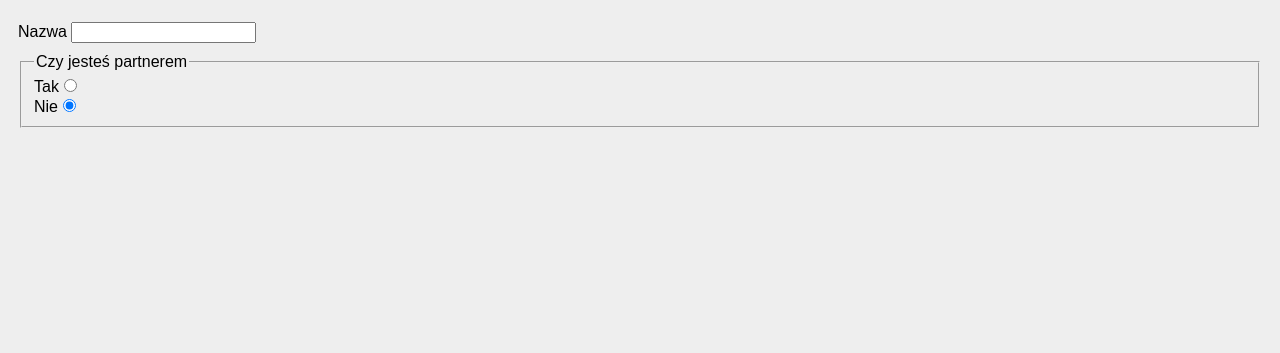
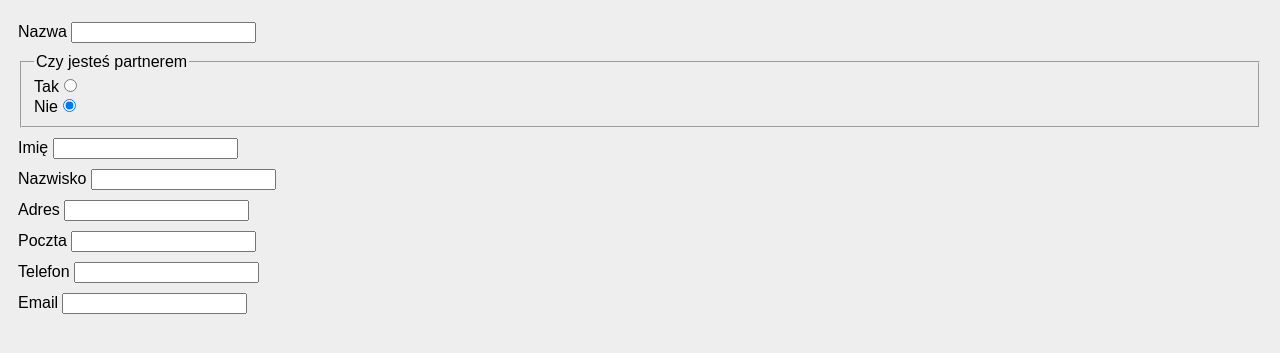
Before and after one commit to MikiWojak/Zamowienia, a PHP site: page /klient_form.php in a window 1280 px wide. Shown: the part 58-411 px from the top of the page. Run offline with PHP 8.4, Linux system fonts and the light colour scheme.

Commit message:
Pozostale pola w formularzu

```diff
--- a/klient_form.php
+++ b/klient_form.php
@@ -25,6 +25,30 @@
                         <div><label>Nie<input type="radio" name="partner" value="nie" checked></label></div>
                     </fieldset>
                 </div>
+
+                <div class="formRow">
+                    <label>Imię <input type="text" name="imie"></label>
+                </div>
+
+                <div class="formRow">
+                    <label>Nazwisko <input type="text" name="nazwisko"></label>
+                </div>
+
+                <div class="formRow">
+                    <label>Adres <input type="text" name="adres"></label>
+                </div>
+
+                <div class="formRow">
+                    <label>Poczta <input type="text" name="poczta"></label>
+                </div>
+
+                <div class="formRow">
+                    <label>Telefon <input type="text" name="telefon"></label>
+                </div>
+
+                <div class="formRow">
+                    <label>Email <input type="text" name="email"></label>
+                </div>
             </form>
         </article>
     </main>
```
